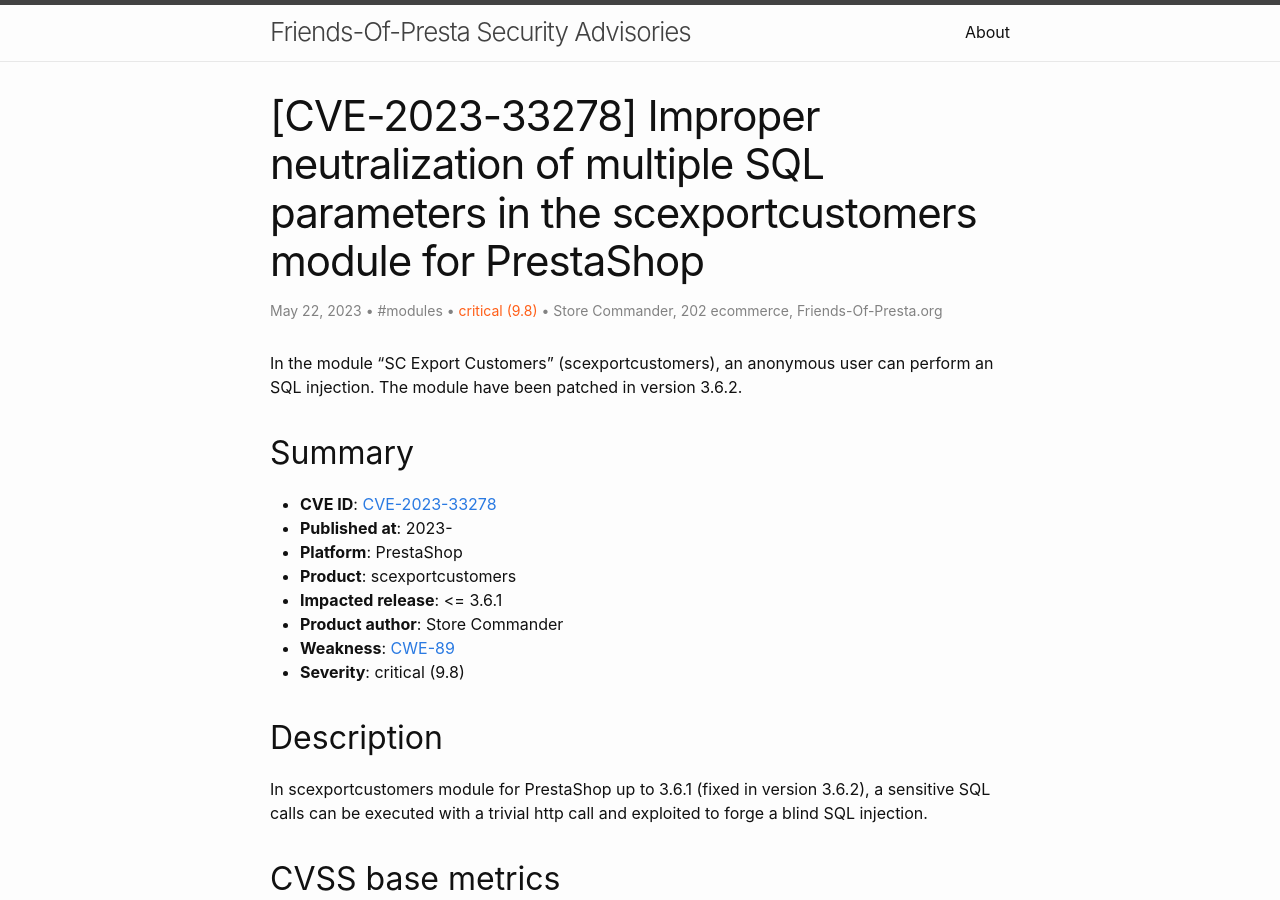
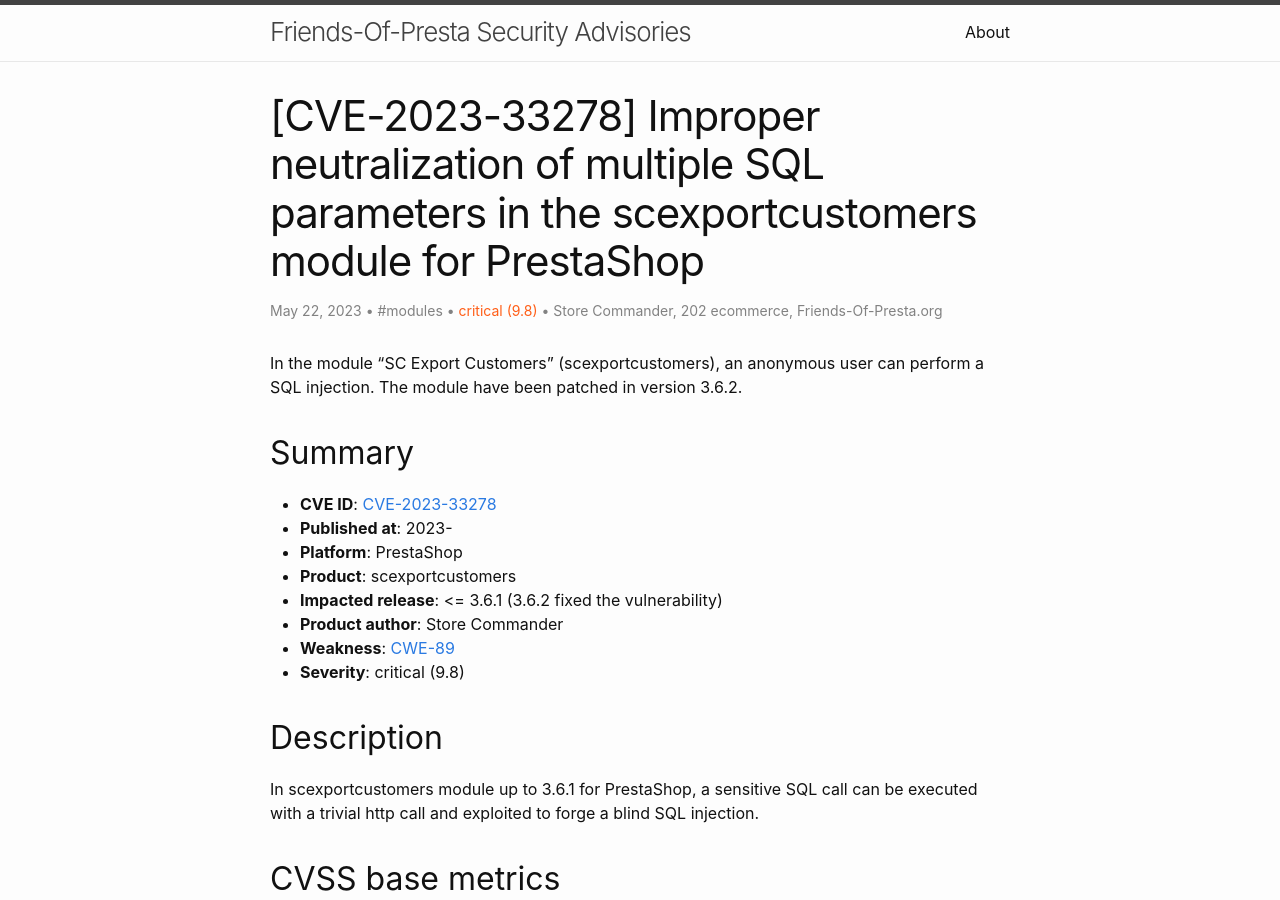
Before and after one commit to friends-of-presta/security-advisories, a Jekyll site: the page built from _posts/2023-05-22-scexportcustomers.md, in a window 1280 px wide and 900 px high. Built offline with Jekyll 4.4.1, drawn with Linux system fonts in a browser that asks for light colours; some of the changed text lies outside the part shown.

Commit message:
Update 2023-05-22-scexportcustomers.md

```diff
--- a/_posts/2023-05-22-scexportcustomers.md
+++ b/_posts/2023-05-22-scexportcustomers.md
@@ -10,7 +10,7 @@ meta: "CVE,PrestaShop,scexportcustomers"
 severity: "critical (9.8)"
 ---
 
-In the module "SC Export Customers" (scexportcustomers), an anonymous user can perform an SQL injection. The module have been patched in version 3.6.2.
+In the module "SC Export Customers" (scexportcustomers), an anonymous user can perform a SQL injection. The module have been patched in version 3.6.2.
 
 ## Summary
 
@@ -18,14 +18,14 @@ In the module "SC Export Customers" (scexportcustomers), an anonymous user can p
 * **Published at**: 2023-
 * **Platform**: PrestaShop
 * **Product**: scexportcustomers
-* **Impacted release**: <= 3.6.1
+* **Impacted release**: <= 3.6.1 (3.6.2 fixed the vulnerability)
 * **Product author**: Store Commander
 * **Weakness**: [CWE-89](https://cwe.mitre.org/data/definitions/89.html)
 * **Severity**: critical (9.8)
 
 ## Description
 
-In scexportcustomers module for PrestaShop up to 3.6.1 (fixed in version 3.6.2), a sensitive SQL calls can be executed with a trivial http call and exploited to forge a blind SQL injection.
+In scexportcustomers module up to 3.6.1 for PrestaShop, a sensitive SQL call can be executed with a trivial http call and exploited to forge a blind SQL injection.
 
 
 ## CVSS base metrics
@@ -48,7 +48,6 @@ In scexportcustomers module for PrestaShop up to 3.6.1 (fixed in version 3.6.2),
 * Remove all data of the linked PrestaShop
 * Display sensitives tables to front-office to unlock potential admin’s ajax scripts of modules protected by token on the ecosystem
 
-
 ## Timeline
 
 | Date | Action |
@@ -62,7 +61,7 @@ In scexportcustomers module for PrestaShop up to 3.6.1 (fixed in version 3.6.2),
 ## Other recommandations
 
 * It's recommended to delete the module if not used or contact Store Commander
-* Upgrade PrestaShop beyond 1.7.8.8 (and 8.0.1) to disable multiquery executions (separated by “;”).
+* Upgrade PrestaShop to the latest version to disable multiquery executions (separated by “;”)
 * Change the default database prefix ps_ by a new longer arbitrary prefix. Nethertheless, be warned that this is useless against blackhat with DBA senior skill because of a design vulnerability in DBMS
 * Activate OWASP 942’s rules on your WAF (Web application firewall), be warned that you will probably break your backoffice and you will need to pre-configure some bypasses against these set of rules.
 
```
